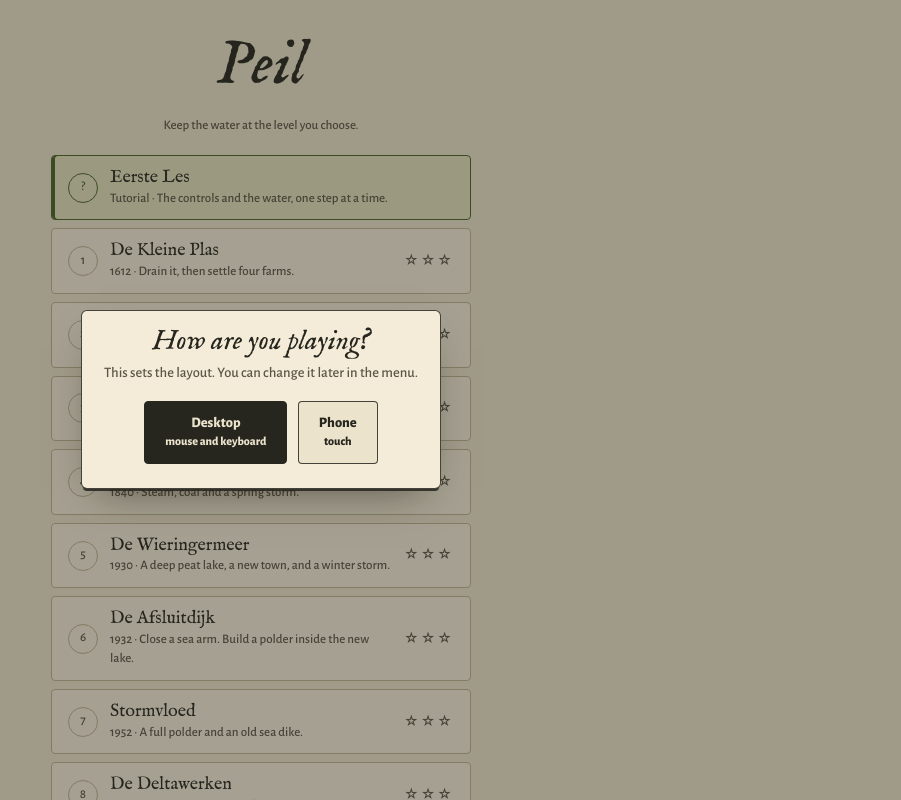
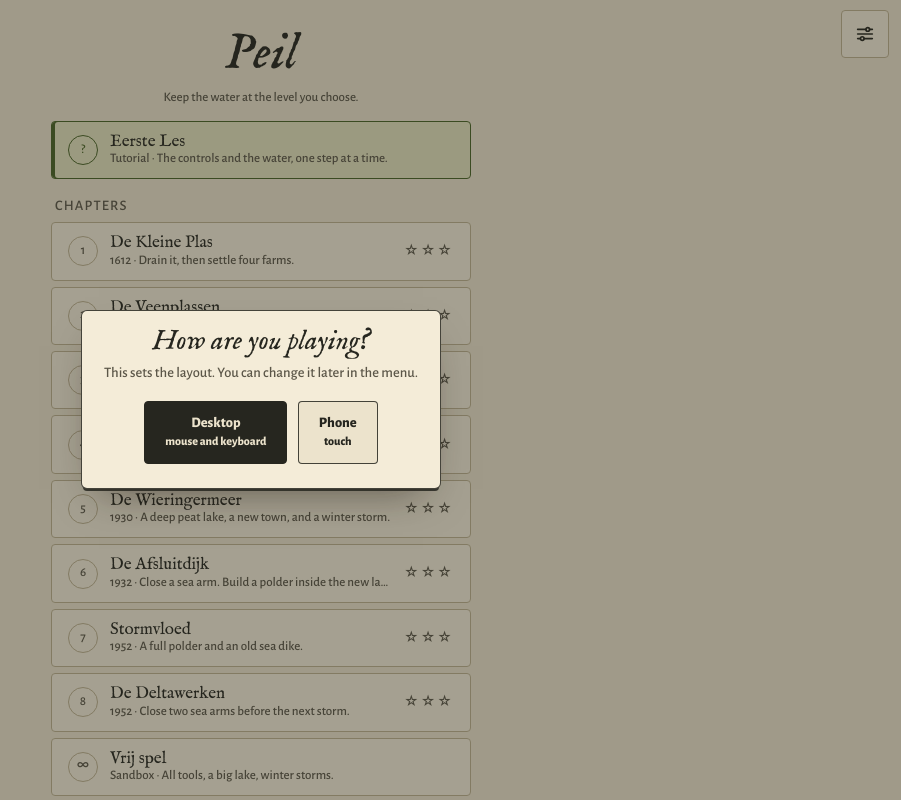
Before and after one commit to JulesB98/peil, a plain HTML site: page index.html in a window 1280 px wide. Shown: the whole page, without its empty margins (379-1280 px from the left). Drawn offline with Linux system fonts and the light colour scheme.

Commit message:
Release peil-v50 (c33939b)

```diff
--- a/index.html
+++ b/index.html
@@ -163,6 +163,28 @@ button:disabled{cursor:not-allowed}
 .tg.on{border-color:var(--ink);background:var(--accentbg);color:var(--ink);box-shadow:inset 0 -3px 0 var(--warn)}
 .tg b{font-weight:600}
 .foot{color:var(--muted);font-size:var(--fs-2);margin-top:14px;text-align:center;max-width:320px;line-height:1.5}
+
+.gear{position:absolute;top:calc(env(safe-area-inset-top,0px) + 10px);right:12px;width:48px;height:48px;border:1px solid var(--line);border-radius:var(--r-s);background:var(--card);color:var(--ink);display:flex;align-items:center;justify-content:center}
+.logo{font-size:52px!important;margin:4px 0 2px!important}
+.wave{margin-bottom:8px!important}.sub{margin-bottom:14px!important}
+.sc{min-height:56px!important;padding:10px var(--s4)!important;margin-bottom:6px!important}
+.sc .t b{font-size:17px}
+.sc .t span{display:block;white-space:nowrap;overflow:hidden;text-overflow:ellipsis}
+.mlabel{width:100%;max-width:420px;margin:12px 0 6px;padding:0 4px;font:700 11.5px/1.2 inherit;letter-spacing:.08em;text-transform:uppercase;color:var(--muted)}
+.rdiff{width:100%;max-width:420px;display:flex;align-items:center;justify-content:space-between;gap:10px;margin:-2px 0 8px;padding:0 4px;color:var(--muted);font-size:var(--fs-2)}
+.seg{display:inline-flex;border:1px solid var(--line);border-radius:var(--r-s);overflow:hidden;background:var(--card)}
+.seg button{min-height:44px;min-width:56px;padding:0 12px;font-size:var(--fs-2);color:var(--muted);border:0;background:transparent;border-left:1px solid var(--line)}
+.seg button:first-child{border-left:0}
+.seg button.on{background:var(--ink);color:var(--paper);font-weight:700}
+.settings{text-align:left}.settings h2{text-align:center;margin-bottom:10px}
+.sgroup{border-top:1px solid var(--rule);padding:10px 0 4px}
+.sgroup h3,.sgroup summary{margin:0 0 6px;font:700 11.5px/1.2 var(--sans,inherit);letter-spacing:.08em;text-transform:uppercase;color:var(--muted)}
+.sgroup summary::after{content:' ▾';}.sgroup[open] summary::after{content:' ▴';}.sgroup summary{min-height:44px;display:flex;align-items:center;cursor:pointer}
+.srow+.srow{margin-top:8px}.srow{display:flex;align-items:center;justify-content:space-between;gap:10px;min-height:48px}
+.settings .note{margin:0 0 8px;font-size:var(--fs-2);color:var(--muted);line-height:1.5}
+.settings .ver{text-align:center}
+.brow{display:flex;gap:8px;margin-bottom:6px}.brow .btn{flex:1;margin:0}
+.settings>.btn.pri{display:block;width:100%;margin:8px 0 0}
 .modalwrap{position:absolute;inset:0;background:var(--scrim);display:flex;align-items:center;justify-content:center;z-index:20;padding:20px}
 .modal{background:var(--card);border-radius:var(--r-l);padding:var(--s4) 20px 20px;max-width:360px;width:100%;text-align:center;border:1px solid var(--rule);box-shadow:0 4px 0 -2px var(--rule),0 18px 40px -18px rgba(30,20,10,.55);max-height:100%;overflow-y:auto}
 .modal h2{margin:0 0 6px;font:italic 400 28px/1.1 var(--serif)}
@@ -297,6 +319,7 @@ html.film #top,html.film #tools,html.film #dock,html.film #zoom,html.film #step{
   </div>
 
   <div class="overlay" id="menu">
+    <button class="gear" id="bSettings" aria-label="Settings" onclick="showSettings()"><svg viewBox="0 0 24 24" width="22" height="22" fill="none" stroke="currentColor" stroke-width="1.8" stroke-linecap="round"><path d="M4 7h9M17 7h3M4 17h3M11 17h9M4 12h16"/><circle cx="15" cy="7" r="2"/><circle cx="9" cy="17" r="2"/></svg></button>
     <h1 class="logo">Peil</h1>
     <svg class="wave" viewBox="0 0 120 22" fill="none" aria-hidden="true"><path d="M0 6 Q15 1 30 6 T60 6 T90 6 T120 6" stroke="#44707c" stroke-width="2"/><path d="M0 13 Q15 8 30 13 T60 13 T90 13 T120 13" stroke="currentColor" stroke-width="1.3"/><path d="M0 19 Q15 14 30 19 T60 19 T90 19 T120 19" stroke="currentColor" stroke-width=".9"/></svg>
     <div class="sub">Keep the water at the level you choose.</div>
--- a/js/playtest.js
+++ b/js/playtest.js
@@ -2,7 +2,7 @@
    Nothing is sent anywhere; "Export playtest log" saves a JSON file that can be shared by hand. Event rows: [ms, type, ...data].
    Types: u undo/redo, s session start, snap state sample, t tool chosen, a build attempt (ok/fail), i inspect, sp speed, p peil nudge, st lesson step,
    n note (tag), w win, l lose, h tab hidden/visible, e script error. */
-const PT_BUILD = 'peil-v49', PT_KEY = 'peil_playtest', PT_MAX = 6000;
+const PT_BUILD = 'peil-v50', PT_KEY = 'peil_playtest', PT_MAX = 6000;
 const PT = { ev: lsGet(PT_KEY) || [], t0: Date.now(), last: 0, timer: 0, dirty: 0 };
 function ptOn(){ return !!SET.playtest; }
 function ptLog(type, ...d){
--- a/js/save.js
+++ b/js/save.js
@@ -40,7 +40,9 @@ function showMenu(){
   const list=$('scList'); list.innerHTML='';
   const last=lsGet('peil_last');
   if (last && hasSave(last)){ const sc=SCENARIOS.find(s=>s.id===last); if (sc){ const b=document.createElement('button'); b.className='sc cont'; b.innerHTML=`<div class="n">${svg('play')}</div><div class="t"><b>Continue</b><span>${sc.id==='random'?'Random map #'+sc.rnd:sc.name}</span></div>`; b.onclick=()=>{ initAudio(); startScenario(last,true); }; list.appendChild(b); } }
+  const lab=t=>{ const d=document.createElement('div'); d.className='mlabel'; d.textContent=t; list.appendChild(d); };
   SCENARIOS.forEach((sc,n)=>{
+    if (n===1) lab('Chapters'); if (sc.id==='random') lab('Free play');
     const b=document.createElement('button'); b.style.setProperty('--i', Math.min(n,6)); b.className='sc'+(sc.tutorial && !starsFor(sc.id) ? ' learn' : '');
     b.innerHTML=`<div class="n">${sc.sandbox?'∞':sc.tutorial?'?':n}</div><div class="t"><b>${sc.id==='random'?'Random map':sc.name}</b><span>${sc.id==='random'?'A new lake every time · always winnable.':sc.blurb}</span></div>${sc.sandbox||sc.tutorial?(sc.tutorial&&starsFor(sc.id)?'<div class="stars" aria-label="done">✓</div>':''):`<div class="stars" aria-label="${starsFor(sc.id)} of 3 stars">${starHtml(starsFor(sc.id))}</div>`}`;
     b.onclick=()=>{ initAudio();
@@ -50,22 +52,35 @@ function showMenu(){
       if (o && (o.mapV||1)===MAP_V && o.tick>0 && !o.won && !o.lost) modal(`<h2>${sc.name}</h2><p>You have a game in progress here.</p><button class="btn" onclick="closeModal();startScenario('${sc.id}',false)">Start over</button><button class="btn pri" onclick="closeModal();startScenario('${sc.id}',true)">Continue</button>`);
       else startScenario(sc.id,false); };
     list.appendChild(b);
+    if (sc.id==='random'){ const d=document.createElement('div'); d.className='rdiff'; d.innerHTML='<span>Difficulty</span>'+segHtml('diff', RANDOM_DIFFS.map((x,i)=>[i,x.name]), RANDOM_DIFF); list.appendChild(d); }
   });
-  const tg=$('toggles'); tg.innerHTML='';
-  const mk=(label, key, fn)=>{ const b=document.createElement('button'); b.className='tg'+(SET[key]?' on':''); b.setAttribute('aria-pressed', SET[key]); b.innerHTML=`${label} <b>${SET[key]?'on':'off'}</b>`; b.onclick=()=>{ fn(!SET[key]); showMenu(); }; tg.appendChild(b); };
-  mk('Sound', 'sound', v=>{ setSound(v); if (v) sfx('tap'); });
-  mk('Haptics', 'haptics', v=>{ SET.haptics=v; saveSettings(); haptic(); });
-  { const b=document.createElement('button'); b.className='tg'; b.innerHTML=`Theme <b>${SET.theme}</b>`; b.onclick=()=>{ SET.theme={auto:'dark',dark:'light',light:'auto'}[SET.theme]||'auto'; saveSettings(); applyTheme(); showMenu(); }; tg.appendChild(b); }
-  { const b=document.createElement('button'); b.className='tg'; b.innerHTML=`Layout <b>${isDesk()?'desktop':'phone'}</b>`; b.onclick=()=>setMode(isDesk()?'phone':'desktop'); tg.appendChild(b); }
-  { const b=document.createElement('button'); b.className='tg'; b.innerHTML='Back up saves <b>file</b>'; b.onclick=backupSaves; tg.appendChild(b); }
-  { const b=document.createElement('button'); b.className='tg'; b.innerHTML='Restore saves <b>file</b>'; b.onclick=()=>{ const i=document.createElement('input'); i.type='file'; i.accept='application/json,.json'; i.onchange=()=>{ const f=i.files&&i.files[0]; if (f) f.text().then(restoreSaves).catch(()=>modal('<h2>Restore saves</h2><p>Could not read that file.</p><button class="btn pri" onclick="closeModal()">OK</button>')); }; i.click(); }; tg.appendChild(b); }
-  { const b=document.createElement('button'); b.className='tg'; b.innerHTML=`Random map difficulty <b>${RANDOM_DIFFS[RANDOM_DIFF].name}</b>`; b.onclick=()=>{ RANDOM_DIFF=(RANDOM_DIFF+1)%RANDOM_DIFFS.length; lsSet('peil_rdiff', RANDOM_DIFF); showMenu(); }; tg.appendChild(b); }
-  mk('Playtest log', 'playtest', v=>{ SET.playtest=v; saveSettings(); if (v) ptLog('s','toggle'); });
-  if (SET.playtest){ const e=document.createElement('button'); e.className='tg'; e.innerHTML=`Export playtest log <b>${PT.ev.length} events</b>`; e.onclick=ptExport; tg.appendChild(e);
-    const c=document.createElement('button'); c.className='tg'; c.innerHTML='Clear playtest log <b>wipe</b>'; c.onclick=()=>{ ptClear(); showMenu(); }; tg.appendChild(c); }
-  mk('Touch debug', 'debug', v=>{ SET.debug=v; saveSettings(); requestRender(); });
-  const standalone = window.navigator.standalone || (window.matchMedia && window.matchMedia('(display-mode: standalone)').matches);
-  $('foot').innerHTML=(isDesk() ? `Drag to draw. Drag with Look, or right-drag with any tool, to move the map. Wheel zooms.<br>Keys: 1–9 tools · Space play · S speed · Z undo · Y redo · X remove · F fit · Esc look.<br>The game saves by itself.` : `One finger draws. Two fingers move and zoom the map. The game saves by itself.${standalone?'':'<br>For fullscreen: Share → Add to Home Screen.'}`)+`<br>Peil ${APP_VERSION}`;
+  $('toggles').innerHTML=''; $('foot').innerHTML='Peil '+APP_VERSION;
+}
+// Settings sheet: one place for every option, grouped, with segmented controls (no cycling buttons).
+function segHtml(k, opts, cur){ return `<div class="seg" role="group">${opts.map(([v,l])=>`<button class="${String(v)===String(cur)?'on':''}" aria-pressed="${String(v)===String(cur)}" onclick="setOpt('${k}','${v}')">${l}</button>`).join('')}</div>`; }
+function srow(label, k, opts, cur){ return `<div class="srow"><span>${label}</span>${segHtml(k,opts,cur)}</div>`; }
+function setOpt(k, v){
+  if (k==='sound'){ setSound(v==='on'); if (v==='on') sfx('tap'); }
+  else if (k==='haptics'){ SET.haptics=v==='on'; saveSettings(); haptic(); }
+  else if (k==='theme'){ SET.theme=v; saveSettings(); applyTheme(); }
+  else if (k==='layout'){ setMode(v); showSettings(); return; }
+  else if (k==='diff'){ RANDOM_DIFF=+v; lsSet('peil_rdiff', RANDOM_DIFF); showMenu(); return; }
+  else if (k==='playtest'){ SET.playtest=v==='on'; saveSettings(); if (SET.playtest) ptLog('s','toggle'); }
+  else if (k==='debug'){ SET.debug=v==='on'; saveSettings(); requestRender(); }
+  showSettings();
+}
+function restorePick(){ const i=document.createElement('input'); i.type='file'; i.accept='application/json,.json'; i.onchange=()=>{ const f=i.files&&i.files[0]; if (f) f.text().then(restoreSaves).catch(()=>modal('<h2>Restore saves</h2><p>Could not read that file.</p><button class="btn pri" onclick="closeModal()">OK</button>')); }; i.click(); }
+function showSettings(){
+  const onoff=[['on','On'],['off','Off']], standalone = window.navigator.standalone || (window.matchMedia && window.matchMedia('(display-mode: standalone)').matches);
+  const help = isDesk() ? 'Drag to draw. Drag with Look, or right-drag with any tool, to move the map. Wheel zooms. Keys: 1–9 tools · Space play · S speed · Z undo · Y redo · X remove · F fit · Esc look.' : 'One finger draws. Two fingers move and zoom the map.'+(standalone?'':' For fullscreen: Share → Add to Home Screen.');
+  modal(`<div class="settings"><h2>Settings</h2>
+    <div class="sgroup"><h3>Sound and touch</h3>${srow('Sound','sound',onoff,SET.sound?'on':'off')}${srow('Haptics','haptics',onoff,SET.haptics?'on':'off')}</div>
+    <div class="sgroup"><h3>Display</h3>${srow('Theme','theme',[['auto','Auto'],['light','Light'],['dark','Dark']],SET.theme)}${srow('Layout','layout',[['phone','Phone'],['desktop','Desktop']],isDesk()?'desktop':'phone')}</div>
+    <div class="sgroup"><h3>Saves</h3><p class="note">The game saves by itself. A backup file lets you move your progress to another device.</p><div class="brow"><button class="btn" onclick="backupSaves()">Back up</button><button class="btn" onclick="restorePick()">Restore</button></div></div>
+    <div class="sgroup"><h3>How to play</h3><p class="note">${help}</p></div>
+    <details class="sgroup test"${SET.playtest||SET.debug?' open':''}><summary>Testing tools</summary>${srow('Playtest log','playtest',onoff,SET.playtest?'on':'off')}${SET.playtest?`<div class="brow"><button class="btn" onclick="ptExport()">Export log (${PT.ev.length})</button><button class="btn" onclick="ptClear();showSettings()">Clear log</button></div>`:''}${srow('Touch debug','debug',onoff,SET.debug?'on':'off')}</details>
+    <p class="note ver">Peil ${APP_VERSION}</p>
+    <button class="btn pri" onclick="closeModal()">Done</button></div>`);
 }
 function startScenario(id, cont){
   const sc=SCENARIOS.find(s=>s.id===id);
--- a/sw.js
+++ b/sw.js
@@ -1,6 +1,6 @@
 // Peil service worker: offline play + automatic updates.
 // Bump VERSION on every release so phones pick up the new files.
-const VERSION = 'peil-v49';
+const VERSION = 'peil-v50';
 const FILES = [
   './', 'index.html', 'manifest.webmanifest',
   'js/config.js','js/scenarios.js','js/random.js', 'js/playtest.js','js/story.js','js/util.js','js/glossary.js','js/reveal.js','js/title.js','js/audio.js','js/world.js','js/sim.js','js/freight.js','js/build.js',
```
